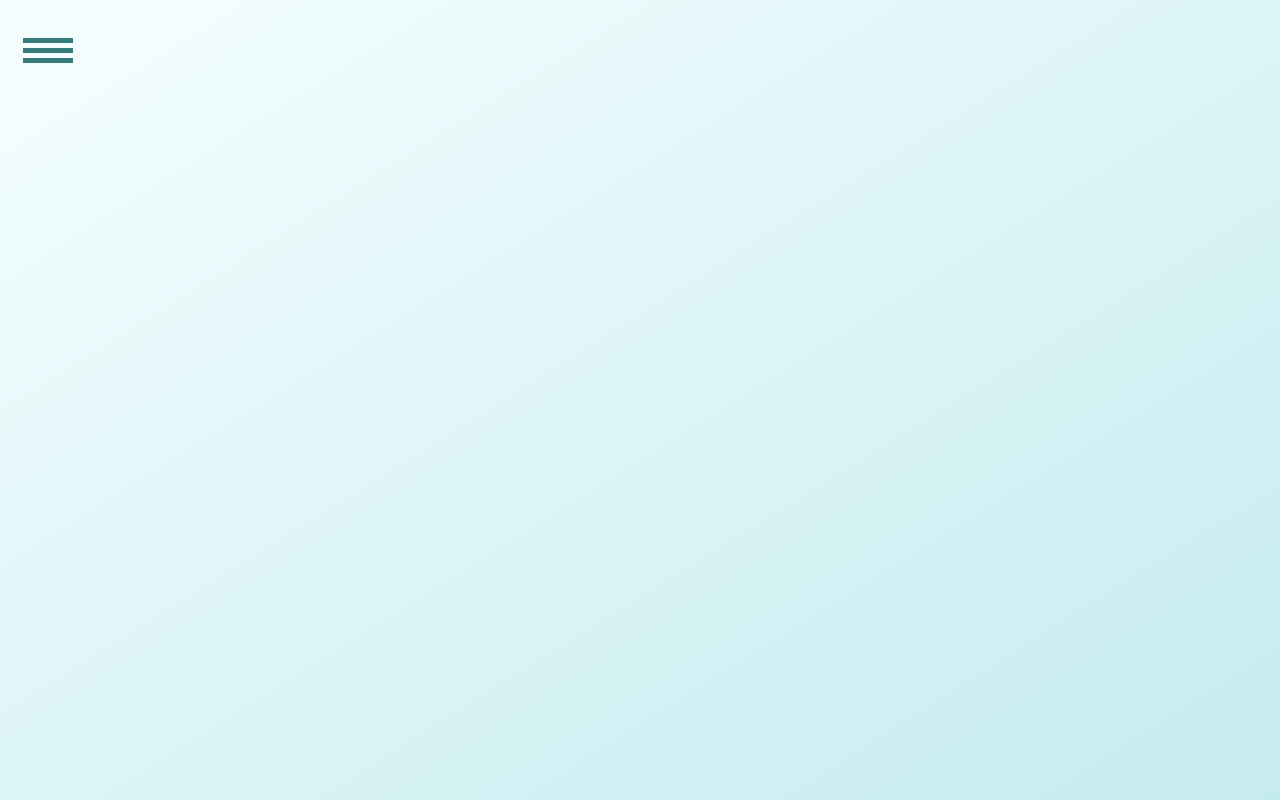
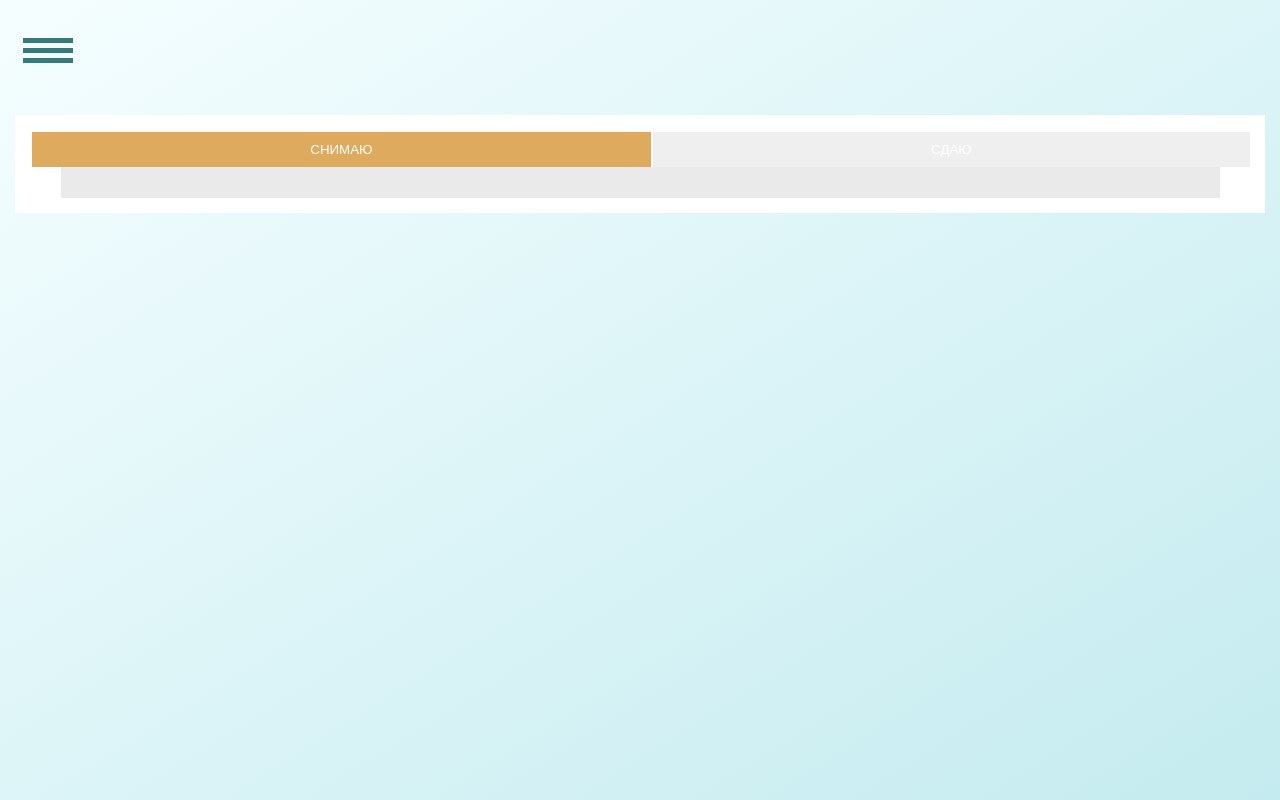
Before and after one commit to vananos/sosedi, a React (Create React App) app: page /create-ad in a window 1280 px wide. Built offline with nearby package versions, Linux system fonts and the light colour scheme.

Commit message:
meeting commit

```diff
--- a/src/App.js
+++ b/src/App.js
@@ -3,6 +3,7 @@ import { Switch, Route } from "react-router-dom";
 import Main from "./components/main/Main";
 import Profile from "./components/profile/Profile";
 import Navbar from "./components/navbar/Navbar";
+import CreateAd from "./components/createad/CreateAd";
 import "./App.css";
 
 export default class App extends Component {
@@ -15,7 +16,7 @@ export default class App extends Component {
         <section className="main-content">
           <Switch>
             <Route exact path="/" component={Main} />
-            <Route exact path="/create-ad" component={Main} />
+            <Route exact path="/create-ad" component={CreateAd} />
             <Route exact path="/messages" component={Main} />
             <Route exact path="/my-ads" component={Main} />
             <Route exact path="/profile" component={Profile} />
--- a/src/components/common/Button.css
+++ b/src/components/common/Button.css
@@ -13,7 +13,6 @@
     cursor: pointer;
     display: block;
     text-transform: uppercase;
-    background-color: rgba(67, 164, 174, 1);
     padding: 0.75em 0;
     width: 100%;
     color: white;
@@ -31,3 +30,11 @@
 .btn-disabled {
     background-color: rgba(234, 234, 234, 1) !important;
 }
+
+.btn-green {
+    background-color: rgba(67, 164, 174, 1);
+}
+
+.btn-yellow {
+    background-color: rgba(222, 170, 93, 1);
+}
--- a/src/components/common/Button.js
+++ b/src/components/common/Button.js
@@ -2,7 +2,14 @@ import React from "react";
 import "./Button.css";
 
 export default function Button(props) {
-  const { children, className, customHandler, disabled } = props;
+  const {
+    children,
+    className,
+    customHandler,
+    disabled,
+    bordered,
+    color
+  } = props;
 
   const clickHandler = e => {
     if (!disabled) {
@@ -15,9 +22,9 @@ export default function Button(props) {
       className={`btn-wrapper ${className ? className : ""}`}
       onClick={clickHandler}
     >
-      <div className="btn-border">
+      <div className={`${bordered ? "btn-border" : ""}`}>
         <button
-          className={`btn ${disabled ? "btn-disabled" : ""}`}
+          className={`btn ${disabled ? "btn-disabled" : ""} ${color}`}
           onClick={e => e.preventDefault()}
         >
           {children}
--- /dev/null
+++ b/src/components/createad/CreateAd.css
@@ -0,0 +1,27 @@
+.create-ad {
+    background-color: rgb(255, 255, 255);
+    padding: 15px;
+    flex-grow: 1;
+    font-size: 20px;
+}
+
+.create-ad-toggler {
+    display: flex;
+    justify-content: center;
+    align-items: center;
+}
+
+.grey-dash {
+    display: block;
+    content: "";
+    padding-top: 15px;
+    padding-bottom: 15px;
+    width: 95%;
+    margin: 0 auto;
+    height: 1px;
+    background-color: rgba(234, 234, 234, 1);
+}
+
+.create-ad-toggler>div {
+    flex-grow: 1;
+}
--- /dev/null
+++ b/src/components/createad/CreateAd.js
@@ -0,0 +1,34 @@
+import React, { Component } from "react";
+import CreateNeighborAd from "./CreateNeighborAd";
+import CreateTenantAd from "./CreateTenantAd";
+import Button from "../common/Button";
+import "./CreateAd.css";
+
+export default class CreateAd extends Component {
+  constructor(props) {
+    super(props);
+    this.state = {
+      activeTab: props.activeTab || "neighbor"
+    };
+  }
+
+  render() {
+    const isNeighbor = this.state.activeTab === "neighbor";
+    return (
+      <div className="create-ad">
+        <div className="create-ad-header">
+          <div className="create-ad-toggler">
+            <Button color={`${isNeighbor ? "btn-yellow" : ""}`}>Снимаю</Button>
+            <Button color={`${!isNeighbor ? "btn-yellow" : ""}`}>Сдаю</Button>
+          </div>
+          <span className="grey-dash" />
+        </div>
+      </div>
+      // {this.state.activeTab === "neighbor" ? (
+      //   <CreateNeighborAd />
+      // ) : (
+      //   <CreateTenantAd />
+      // )}
+    );
+  }
+}
--- /dev/null
+++ b/src/components/createad/CreateNeighborAd.js
@@ -0,0 +1,11 @@
+import React, { Component } from 'react'
+
+export default class CreateNeighborAd extends Component {
+  render() {
+    return (
+      <div>
+
+      </div>
+    )
+  }
+}
--- /dev/null
+++ b/src/components/createad/CreateTenantAd.js
@@ -0,0 +1,7 @@
+import React, { Component } from "react";
+
+export default class CreateTenantAd extends Component {
+  render() {
+    return <div />;
+  }
+}
--- a/src/components/profile/Profile.js
+++ b/src/components/profile/Profile.js
@@ -69,7 +69,7 @@ export default class Profile extends Component {
             <span>Хочешь рассказать о себе больше?</span>
             <textarea className="profile-about-itself" />
           </div>
-          <Button>сохранить</Button>
+          <Button bordered color="btn-green">сохранить</Button>
         </form>
       </div>
     );
```
